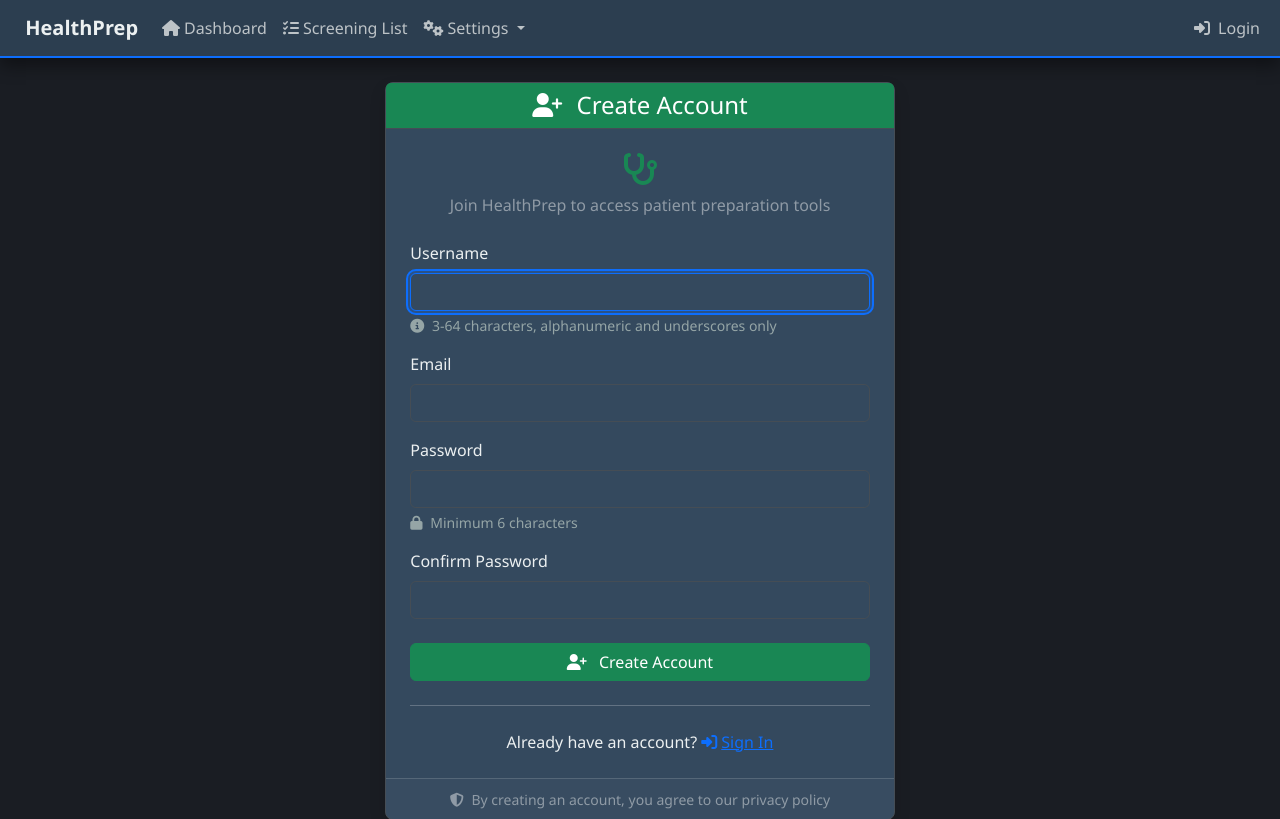
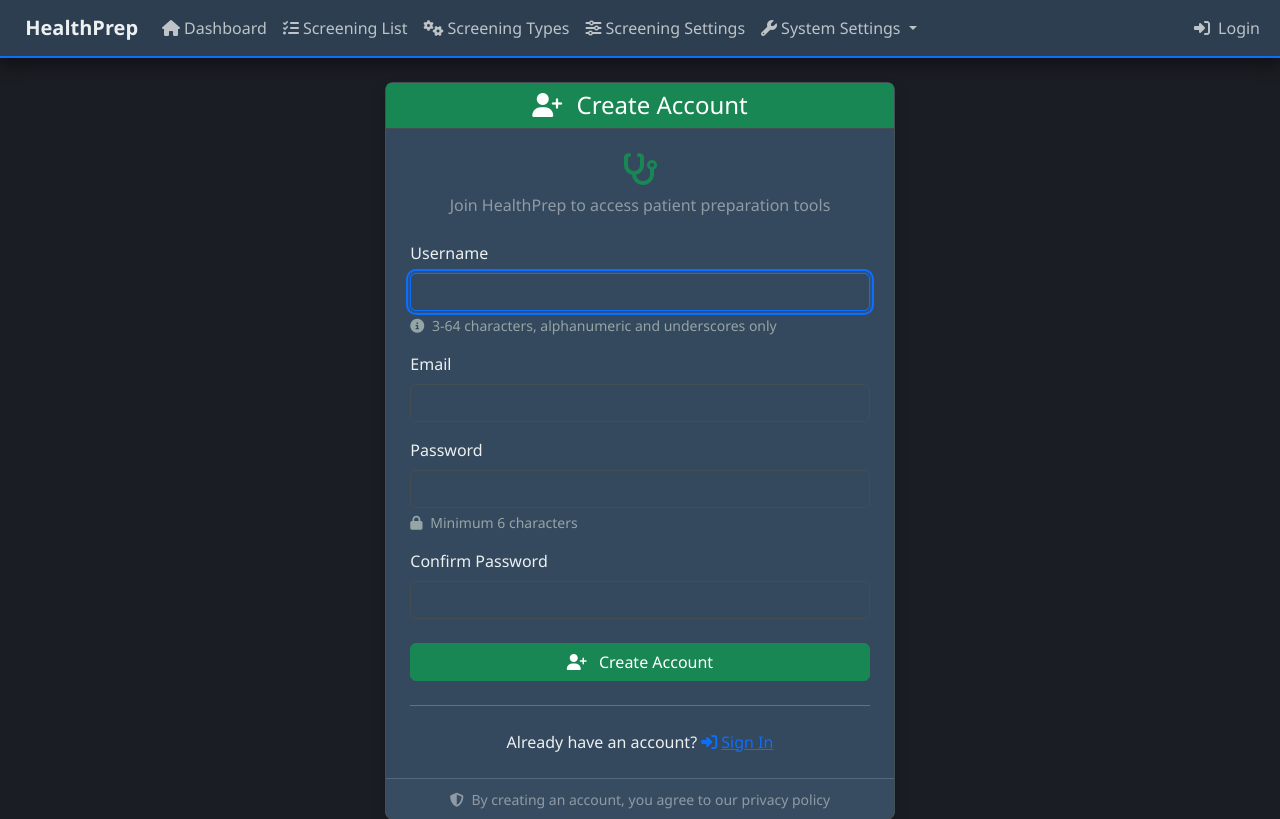
Before and after one commit to mitfusco98/HealthPrepV2, a Flask app: page /auth/register in a window 1280 px wide. Shown: the top 819 px of the page. Run offline with Flask 3, Linux system fonts and the light colour scheme; some libraries are stand-ins or nearby versions.

Commit message:
Assistant checkpoint: Update navigation to show screening tabs as separate items
Assistant generated file changes:
- templates/base_user.html: Update navigation to show screening tabs as separate nav items

---

User prompt:

Can we please have the navigation bar reflect each of the screening tabs instead of the current iteration?

Replit-Commit-Author: Assistant
Replit-Commit-Session-Id: db9acae9-5ee2-479e-92dc-1a41a7e37437

```diff
--- a/templates/base_user.html
+++ b/templates/base_user.html
@@ -44,20 +44,27 @@
                         </a>
                     </li>
                     <li class="nav-item">
-                        <a class="nav-link" href="{{ url_for('ui.screening_list') }}">
+                        <a class="nav-link" href="{{ url_for('screening.screening_list', view='list') }}">
                             <i class="fas fa-list-check me-1"></i>Screening List
+                        </a>
+                    </li>
+                    <li class="nav-item">
+                        <a class="nav-link" href="{{ url_for('screening.screening_list', view='types') }}">
+                            <i class="fas fa-cogs me-1"></i>Screening Types
+                        </a>
+                    </li>
+                    <li class="nav-item">
+                        <a class="nav-link" href="{{ url_for('screening.screening_list', view='settings') }}">
+                            <i class="fas fa-sliders-h me-1"></i>Screening Settings
                         </a>
                     </li>
                     <li class="nav-item dropdown">
                         <a class="nav-link dropdown-toggle" href="#" id="navbarDropdown" role="button" data-bs-toggle="dropdown">
-                            <i class="fas fa-cogs me-1"></i>Settings
+                            <i class="fas fa-wrench me-1"></i>System Settings
                         </a>
                         <ul class="dropdown-menu">
-                            <li><a class="dropdown-item" href="{{ url_for('ui.screening_types') }}">
-                                <i class="fas fa- stethoscope me-1"></i>Screening Types
-                            </a></li>
                             <li><a class="dropdown-item" href="{{ url_for('prep_sheet.prep_sheet_settings') }}">
-                                <i class="fas fa-sliders-h me-1"></i>Prep Sheet Settings
+                                <i class="fas fa-file-medical me-1"></i>Prep Sheet Settings
                             </a></li>
                         </ul>
                     </li>
```
